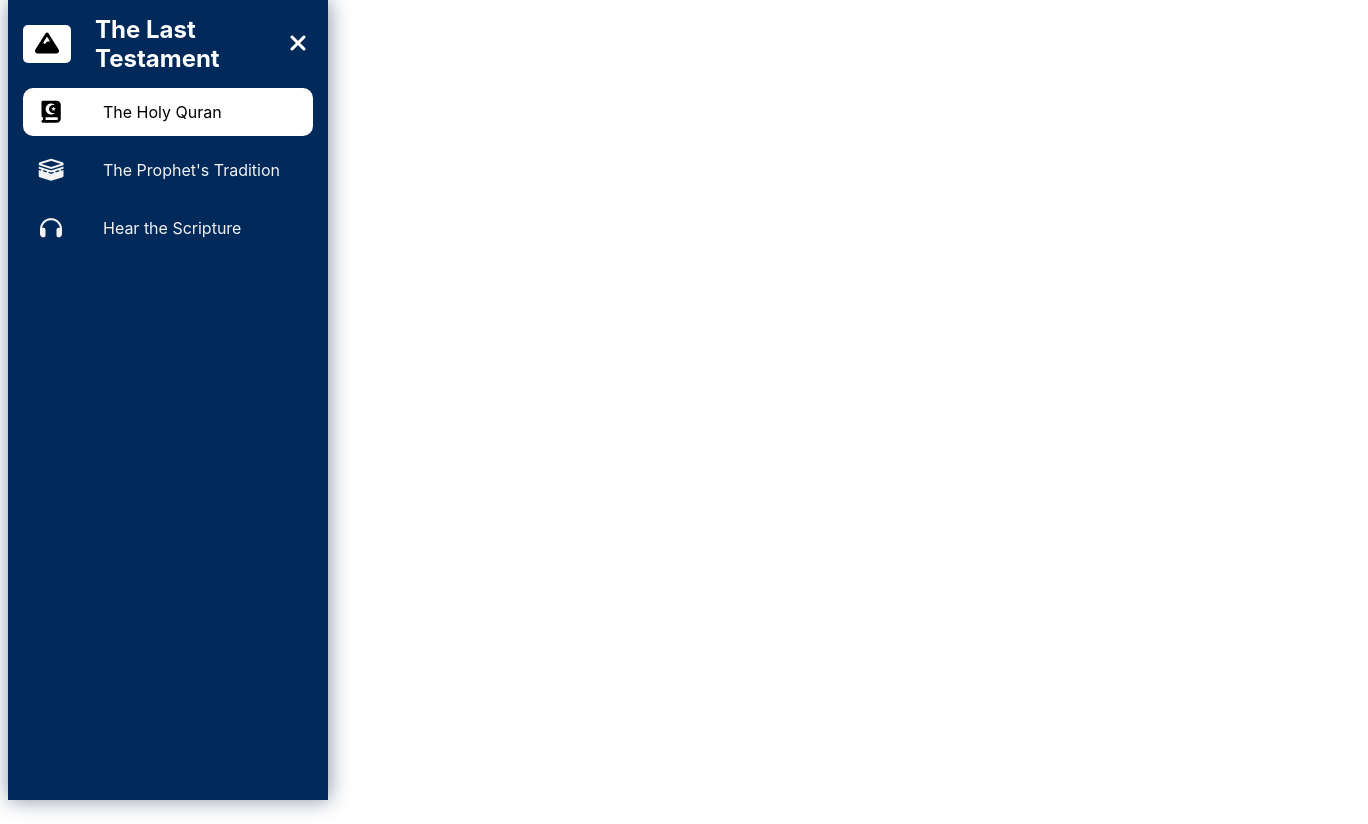
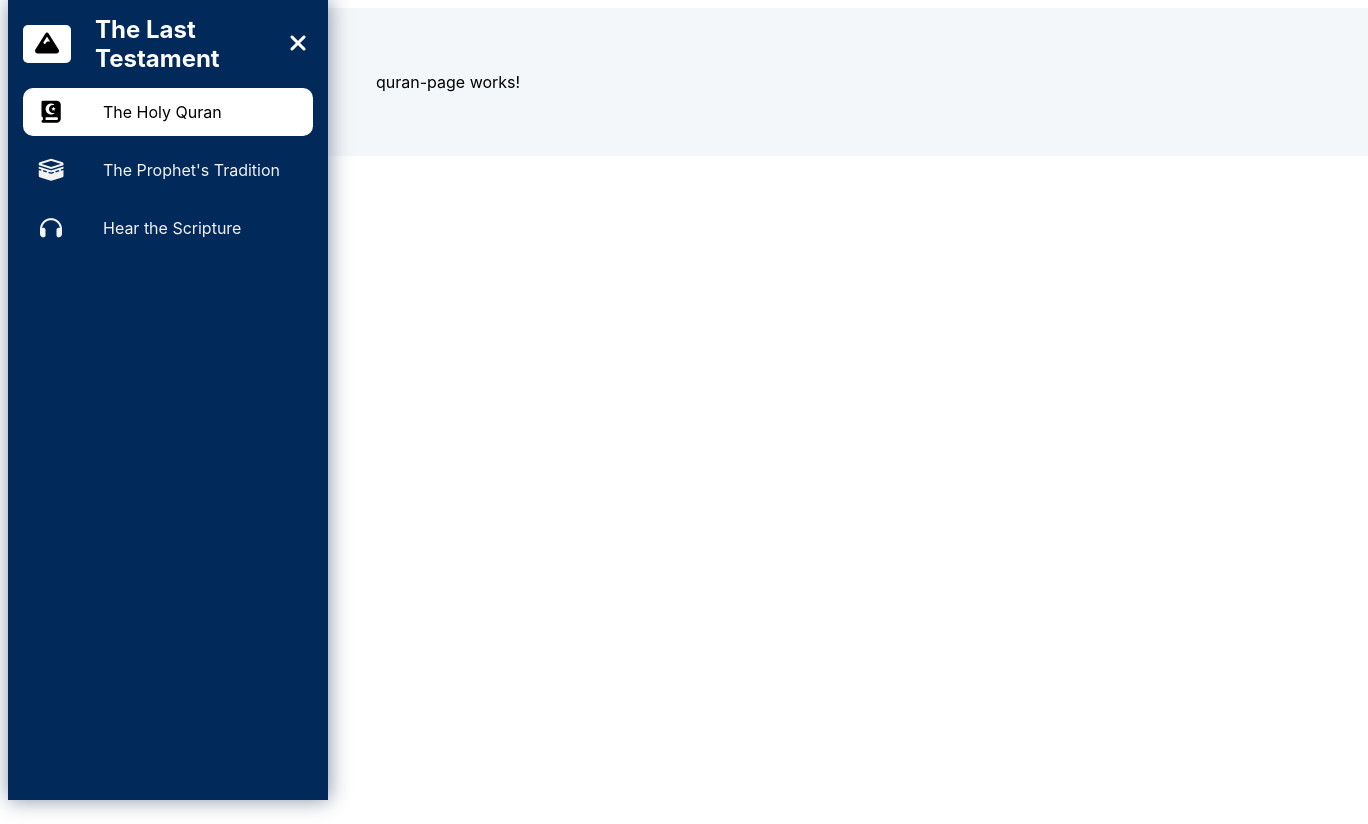
Before and after one commit to akchdhry/last-testament, an Angular app in the folder last-test-ng/: page /quran in a window 1280 px wide. Shown: the whole page, 1368 px wide, since content can reach past the window. Built offline with nearby package versions, Linux system fonts and the light colour scheme.

Commit message:
base main functionality

```diff
--- a/last-test-ng/src/app/app.ts
+++ b/last-test-ng/src/app/app.ts
@@ -1,12 +1,10 @@
 import { Component, signal } from '@angular/core';
-import { RouterOutlet } from '@angular/router';
 import { Sidebar } from './sidebar/sidebar';
 import { Main } from './main/main';
 
 @Component({
   selector: 'app-root',
   imports: [
-    RouterOutlet,
     Sidebar,
     Main
   ],
--- a/last-test-ng/src/app/main/main.html
+++ b/last-test-ng/src/app/main/main.html
@@ -1 +1,3 @@
-<p>main works!</p>
+<div class="body body-trimmed">
+    <router-outlet/>
+</div>
--- a/last-test-ng/src/app/main/main.scss
+++ b/last-test-ng/src/app/main/main.scss
@@ -0,0 +1,20 @@
+.body {
+  width: calc(100% - 5rem);
+  margin-left: 5rem;
+  z-index: 0;
+  position: relative;
+  top: 0;
+  transition: all 0.5s ease;
+  background: #f4f7fa;
+  padding: 3rem;
+}
+
+.body-trimmed {
+  width: calc(100% - 20rem);
+  margin-left: 20rem;
+}
+
+.body-md-screen {
+  width: calc(100% - 5rem);
+  margin-left: 5rem;
+}
```
Also changed, not shown: last-test-ng/src/app/main/main.ts (+6 -1 lines).
